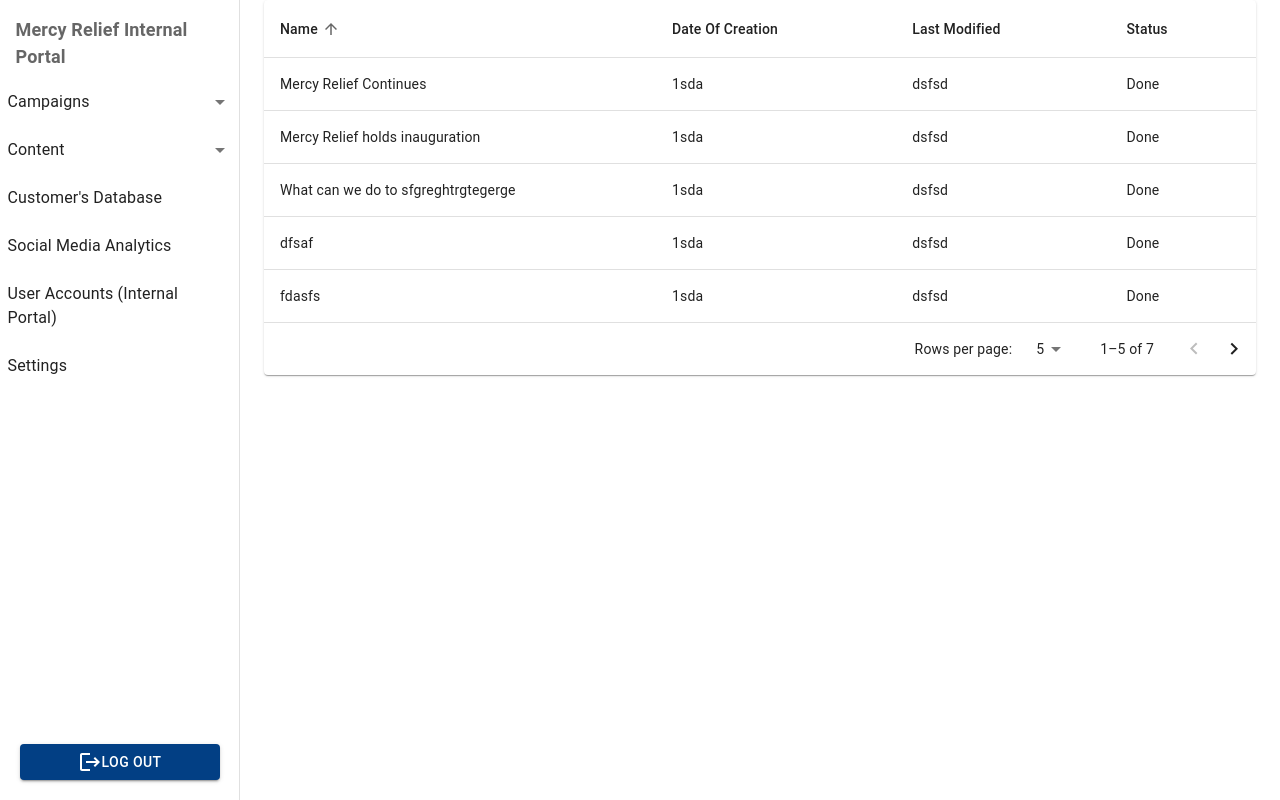
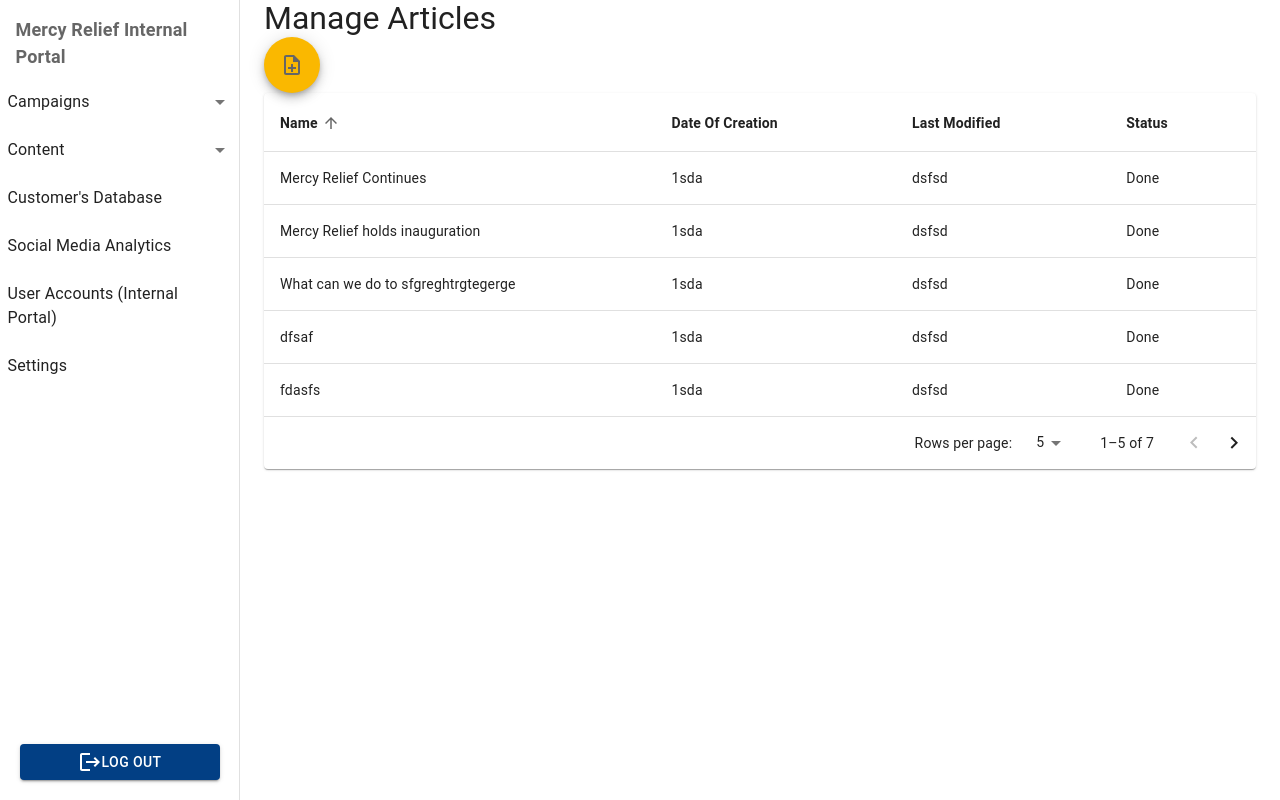
Before and after one commit to dsc-project-mr/mr-fe-internal, a Next.js app: page /list in a window 1280 px wide. Built offline with nearby package versions, Linux system fonts and the light colour scheme.

Commit message:
feat: Add create article button

```diff
--- a/components/ViewArticleListPage/ArticleTableHead.tsx
+++ b/components/ViewArticleListPage/ArticleTableHead.tsx
@@ -72,6 +72,9 @@ export const ArticleTableHead = (props: ArticleTableProps) => {
               active={orderBy === headCell.id}
               direction={orderBy === headCell.id ? order : 'asc'}
               onClick={createSortHandler(headCell.id)}
+              sx={{
+                fontWeight: 700,
+              }}
             >
               {headCell.label}
               {orderBy === headCell.id ? (
--- a/components/ViewArticleListPage/index.tsx
+++ b/components/ViewArticleListPage/index.tsx
@@ -10,7 +10,8 @@ import Paper from '@mui/material/Paper'
 import { Data, rows } from './ArticleRowData'
 import { getComparator, Order, stableSort } from './ComparatorFunctions'
 import { ArticleTableHead } from './ArticleTableHead'
-
+import { Fab, Typography } from '@mui/material'
+import NoteAddOutlinedIcon from '@mui/icons-material/NoteAddOutlined'
 export default function EnhancedTable() {
   const [order, setOrder] = React.useState<Order>('asc')
   const [orderBy, setOrderBy] = React.useState<keyof Data>('name')
@@ -42,6 +43,15 @@ export default function EnhancedTable() {
     page > 0 ? Math.max(0, (1 + page) * rowsPerPage - rows.length) : 0
 
   return (
+    <>
+      <Typography variant="h3">Manage Articles</Typography>
+      <Fab
+        sx={{
+          backgroundColor: '#FAB800',
+        }}
+      >
+        <NoteAddOutlinedIcon htmlColor="#666666" />
+      </Fab>
       <Box sx={{ width: '100%' }}>
         <Paper sx={{ width: '100%', mb: 2 }}>
           <TableContainer>
@@ -64,7 +74,17 @@ export default function EnhancedTable() {
                     const labelId = `enhanced-table-checkbox-${index}`
 
                     return (
-                    <TableRow hover role="row" tabIndex={-1} key={row.name}>
+                      <TableRow
+                        hover
+                        role="row"
+                        tabIndex={-1}
+                        key={row.name}
+                        sx={{
+                          '&:hover': {
+                            backgroundColor: '#1976D214 !important',
+                          },
+                        }}
+                      >
                         <TableCell component="th" id={labelId} scope="row">
                           {row.name}
                         </TableCell>
@@ -97,5 +117,6 @@ export default function EnhancedTable() {
           />
         </Paper>
       </Box>
+    </>
   )
 }
```
Lines whose indentation alone changed are shown as unchanged.
